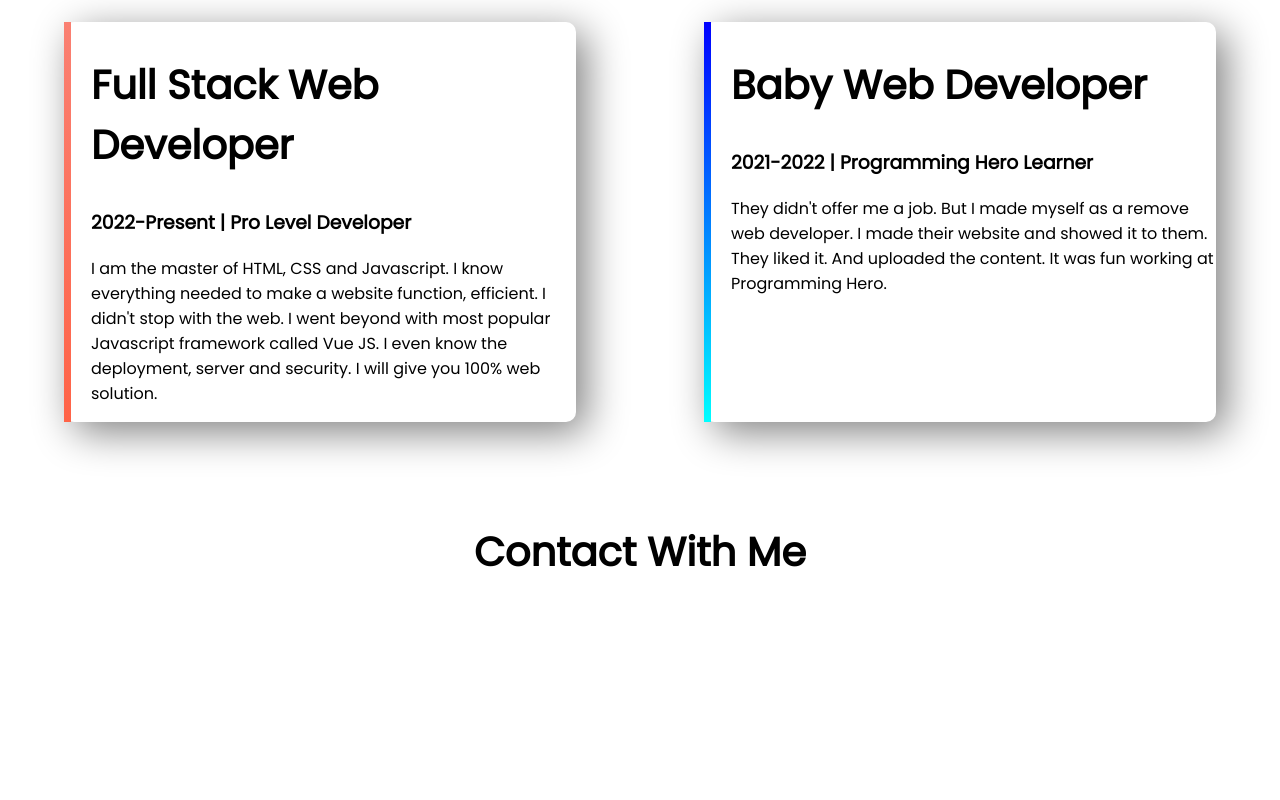
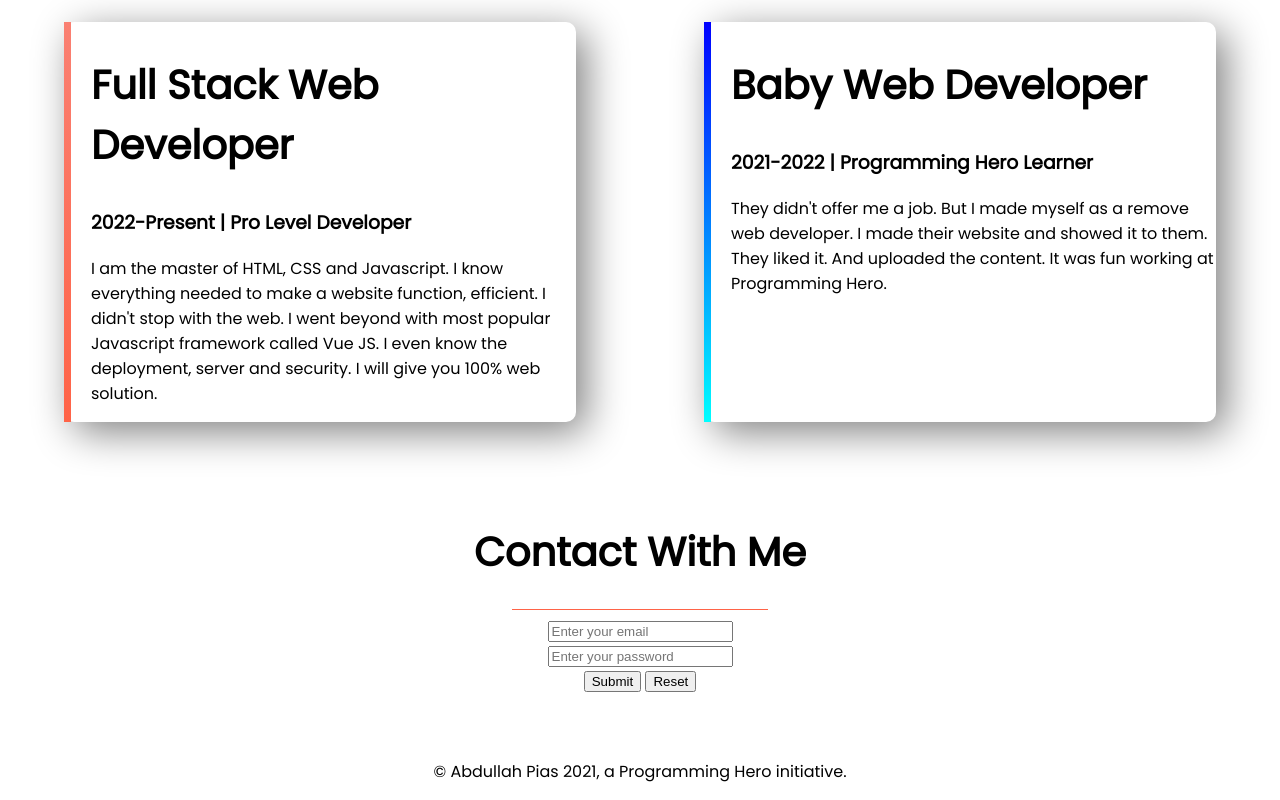
Before and after one commit to Abdullahpeas/practice, a plain HTML site: page index.html in a window 1280 px wide. Shown: the part 1298-2098 px from the top of the page. Before the commit the page ends 1907 px from the top, so only its background shows below. Drawn offline with Linux system fonts and the light colour scheme.

Commit message:
full added

```diff
--- a/index.html
+++ b/index.html
@@ -71,7 +71,17 @@
     </section>
     <form>
         <h1 id="contact-me">Contact With Me</h1>
+        <hr>
+        <div class="contact">
+            <input type="text" name="email" id="" placeholder="Enter your email"><br>
+            <input type="text" name="password" id="" placeholder="Enter your password"><br>
+            <input type="submit" name="" id="">
+            <input type="reset" name="" id="">
+        </div>
     </form>
+    <footer>
+        <p>© Abdullah Pias 2021, a Programming Hero initiative.</p>
+    </footer>
 </body>
 
 </html>
--- a/style.css
+++ b/style.css
@@ -64,3 +64,16 @@ h1{
     text-align: center;
     font-weight: 700;
 }
+hr{
+    width:20%;
+    background-color: tomato;
+    height: 1px;
+    border: none;
+}
+.contact{
+    text-align: center;
+}
+footer p{
+    text-align: center;
+    padding-top: 50px;
+}
```
